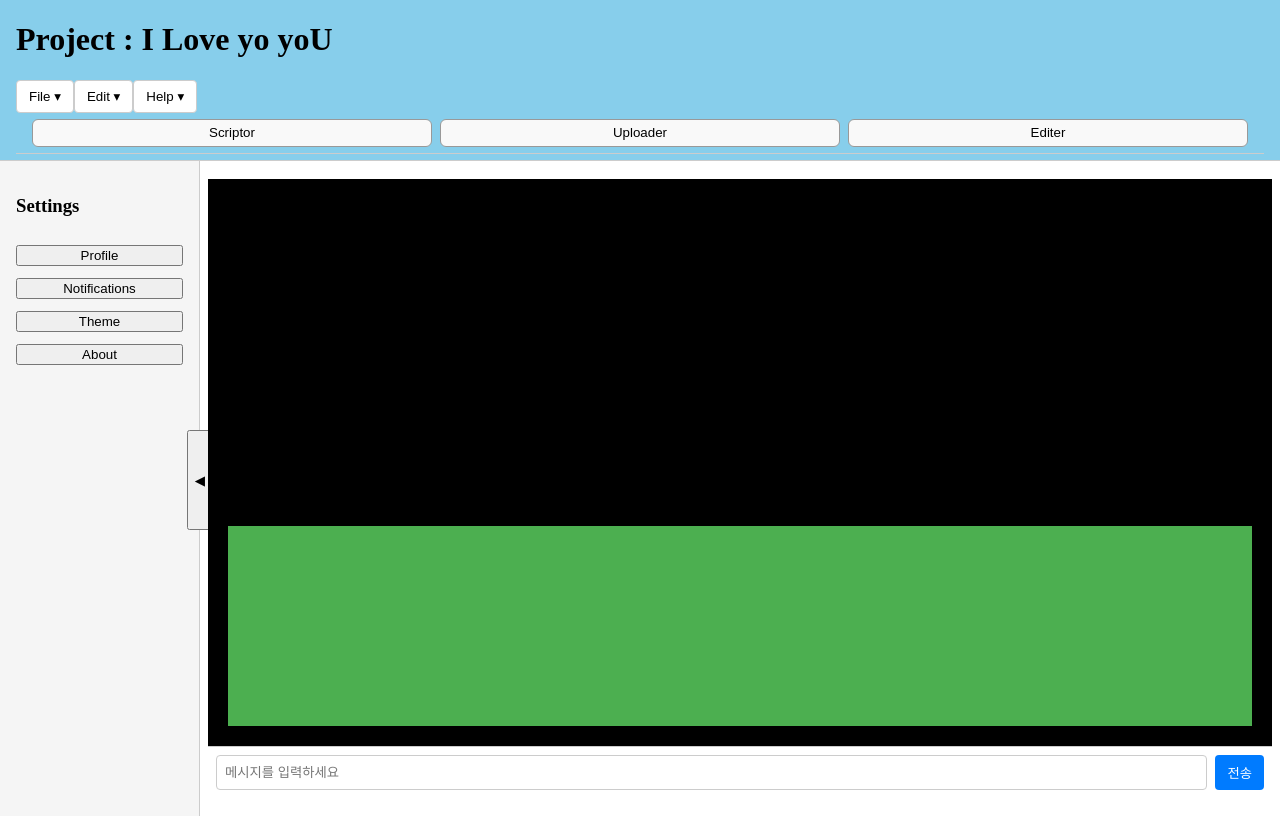
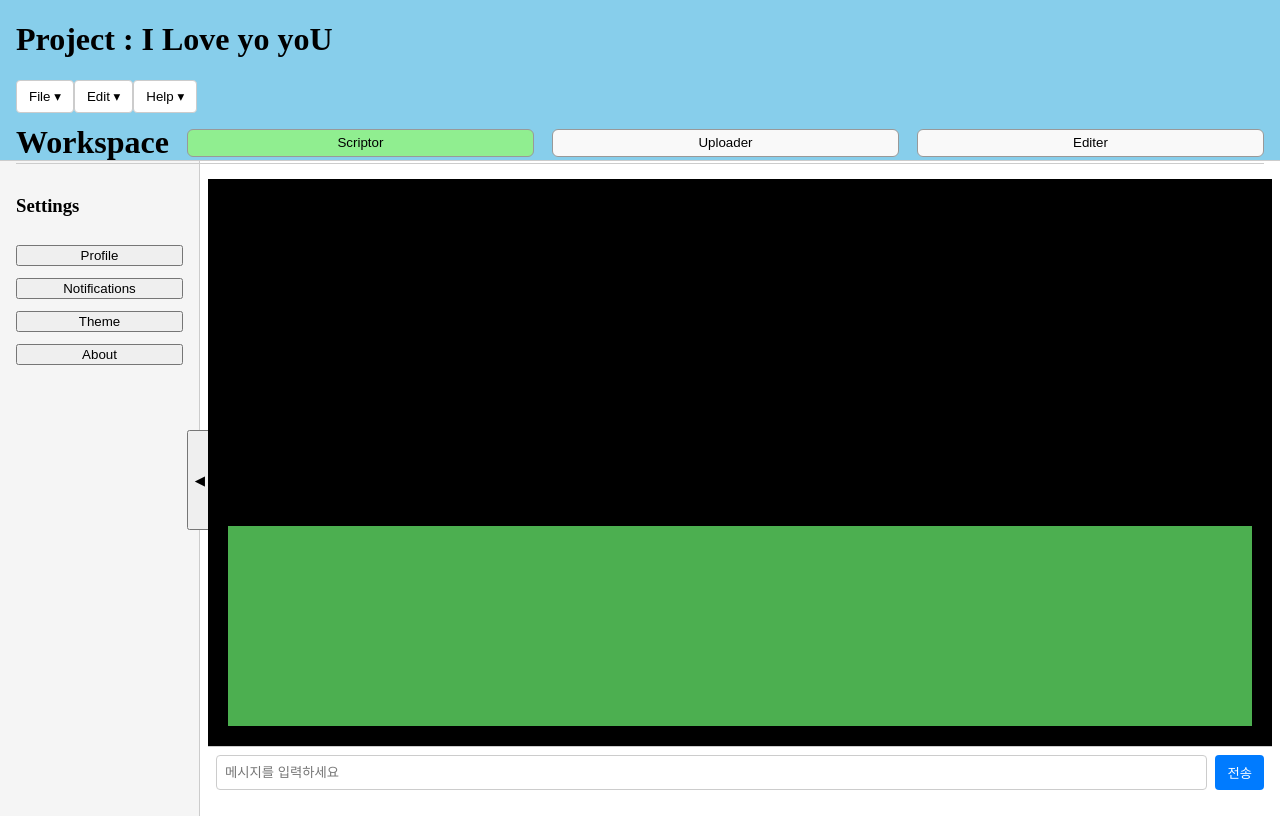
Before and after one commit to andoricano/JsonGenerator, a React (Vite) app: page / in a window 1280 px wide. Built offline with nearby package versions, Linux system fonts and the light colour scheme.

Commit message:
[feat] add button workspace color.

```diff
--- a/src/components/header/Header.tsx
+++ b/src/components/header/Header.tsx
@@ -5,7 +5,7 @@ import { useStores } from "../../AppProvider";
 import Nav from "./Nav";
 import { useState } from "react";
 import Dialog from "../Dialog";
-import Toolbox from "./Toolbox";
+import Workspace from "./Workspace";
 
 
 
@@ -41,7 +41,7 @@ export default function Header() {
           </span>
         </h1>
         <Nav />
-        <Toolbox/>
+        <Workspace/>
       </header>
 
       <Dialog
--- a/src/components/header/Toolbox.tsx
+++ b/src/components/header/Workspace.tsx
@@ -1,7 +1,10 @@
 import { useStores } from "../../AppProvider";
+import { useObservable } from "../../hooks/useObservable";
 
-export default function Toolbox() {
+
+export default function Workspace() {
     const { headerStore } = useStores();
+    const activeTool = useObservable(headerStore.activeTool$, headerStore.activeTool);
 
     const tools = [
         { label: "Scriptor" },
@@ -15,11 +18,12 @@ export default function Toolbox() {
                 height: "40px",
                 display: "flex",
                 alignItems: "center",
-                padding: "0 16px",
                 borderBottom: "1px solid #ccc",
-                gap: "8px",
+                marginTop: "10px",
+                gap: "18px",
             }}
         >
+            <h1>Workspace</h1>
             {tools.map((tool) => (
                 <button
                     key={tool.label}
@@ -29,10 +33,11 @@ export default function Toolbox() {
                         height: "28px",
                         border: "1px solid #999",
                         borderRadius: "6px",
-                        background: "#f9f9f9",
+                        background:
+                            activeTool === tool.label ? "lightgreen" : "#f9f9f9",
                         cursor: "pointer",
                     }}
-                    onClick={() => console.log(`Clicked ${tool.label}`)}
+                    onClick={() => headerStore.setActiveTool(tool.label)}
                 >
                     {tool.label}
                 </button>
--- a/src/stores/HeaderStore.ts
+++ b/src/stores/HeaderStore.ts
@@ -15,6 +15,12 @@ export class HeaderStore {
   darkMode$ = this.darkModeSubject.asObservable();
   get darkMode() { return this.darkModeSubject.getValue(); }
   toggleDarkMode() { this.darkModeSubject.next(!this.darkModeSubject.getValue()); }
+
+
+  private activeToolSubject = new BehaviorSubject<string>("Scriptor");
+  activeTool$ = this.activeToolSubject.asObservable();
+  get activeTool() { return this.activeToolSubject.getValue(); }
+  setActiveTool(tool: string) { this.activeToolSubject.next(tool); }
 }
 
 export class CanvasStore {
```
